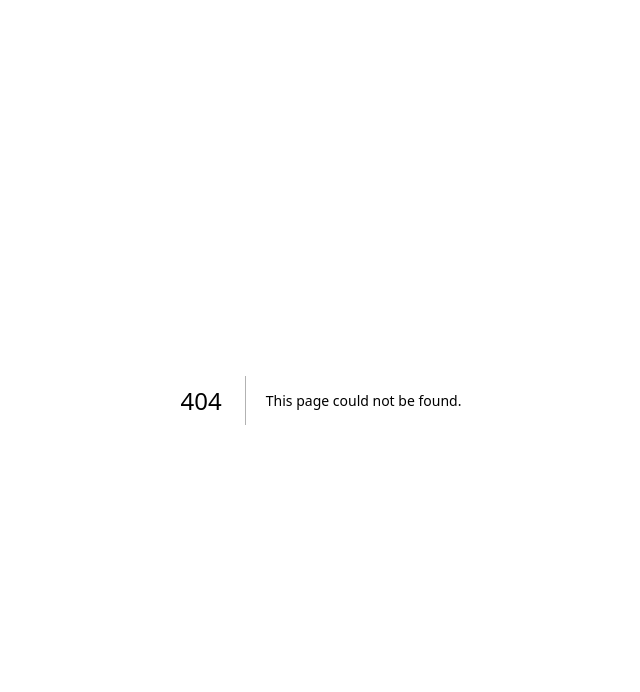
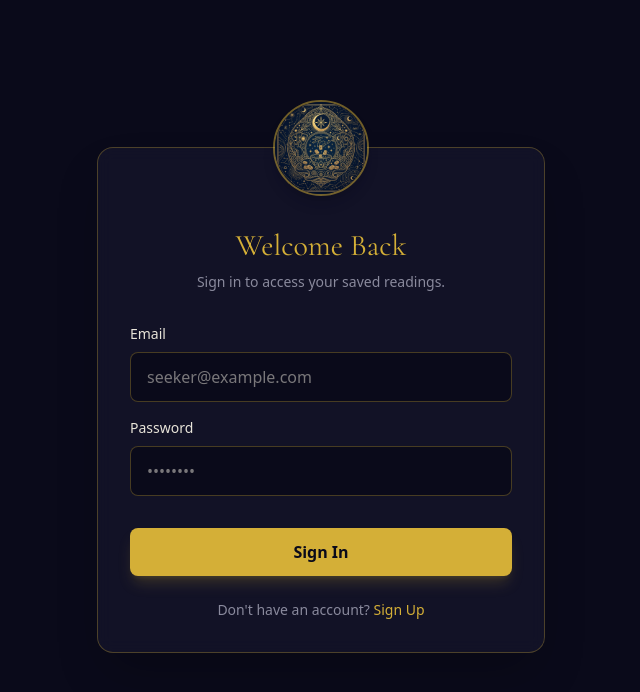
Before and after one commit to Velu2k03/Sortes, a Next.js app: page /auth in a window 1280 px wide. Before the commit this address had no page. Shown: the top 692 px of the page, without its empty margins (319-959 px from the left). Built offline with nearby package versions, Linux system fonts and the light colour scheme; no server answers.

Commit message:
feat(auth): integrate supabase auth and layout UI (Phase 8)

```diff
--- a/package.json
+++ b/package.json
@@ -10,6 +10,8 @@
     "verify": "npx tsx scripts/verify.ts"
   },
   "dependencies": {
+    "@supabase/ssr": "^0.12.7",
+    "@supabase/supabase-js": "^2.117.2",
     "framer-motion": "^13.4.5",
     "lucide-react": "^1.48.0",
     "next": "16.3.6",
--- /dev/null
+++ b/src/app/auth/callback/route.ts
@@ -0,0 +1,21 @@
+import { NextResponse } from 'next/server'
+import { createClient } from '@/lib/supabase/server'
+
+export async function GET(request: Request) {
+  const { searchParams, origin } = new URL(request.url)
+  const code = searchParams.get('code')
+
+  // if "next" is in param, use it as the redirect URL
+  const next = searchParams.get('next') ?? '/reading'
+
+  if (code) {
+    const supabase = await createClient()
+    const { error } = await supabase.auth.exchangeCodeForSession(code)
+    if (!error) {
+      return NextResponse.redirect(`${origin}${next}`)
+    }
+  }
+
+  // return the user to an error page with instructions
+  return NextResponse.redirect(`${origin}/auth?error=auth-callback-failed`)
+}
--- /dev/null
+++ b/src/app/auth/page.tsx
@@ -0,0 +1,119 @@
+"use client";
+
+import { useState } from "react";
+import { createClient } from "@/lib/supabase/client";
+import { useRouter } from "next/navigation";
+import Image from "next/image";
+
+export default function AuthPage() {
+  const [email, setEmail] = useState("");
+  const [password, setPassword] = useState("");
+  const [isLogin, setIsLogin] = useState(true);
+  const [loading, setLoading] = useState(false);
+  const [error, setError] = useState<string | null>(null);
+  const [message, setMessage] = useState<string | null>(null);
+
+  const router = useRouter();
+  const supabase = createClient();
+
+  const handleAuth = async (e: React.FormEvent) => {
+    e.preventDefault();
+    setLoading(true);
+    setError(null);
+    setMessage(null);
+
+    try {
+      if (isLogin) {
+        const { error } = await supabase.auth.signInWithPassword({
+          email,
+          password,
+        });
+        if (error) throw error;
+        router.push("/reading");
+        router.refresh();
+      } else {
+        const { error } = await supabase.auth.signUp({
+          email,
+          password,
+          options: {
+            emailRedirectTo: `${window.location.origin}/auth/callback`,
+          },
+        });
+        if (error) throw error;
+        setMessage("Check your email for the confirmation link!");
+      }
+    } catch (err: any) {
+      setError(err.message);
+    } finally {
+      setLoading(false);
+    }
+  };
+
+  return (
+    <main className="min-h-screen flex items-center justify-center p-4">
+      <div className="w-full max-w-md p-8 rounded-2xl bg-[#15152a]/80 border border-[#d4af37]/30 shadow-2xl backdrop-blur-sm relative">
+        <div className="absolute -top-12 left-1/2 -translate-x-1/2 w-24 h-24 rounded-full overflow-hidden border-2 border-[#d4af37]/50 shadow-lg">
+          <Image src="/logo_source.jpg" alt="Sortes Logo" fill className="object-cover" />
+        </div>
+
+        <div className="mt-12 text-center mb-8">
+          <h1 className="text-3xl font-[family-name:var(--font-cormorant)] text-[#d4af37] mb-2">
+            {isLogin ? "Welcome Back" : "Begin Your Journey"}
+          </h1>
+          <p className="text-[#8a8a9d] text-sm">
+            {isLogin ? "Sign in to access your saved readings." : "Create an account to save your tarot readings."}
+          </p>
+        </div>
+
+        <form onSubmit={handleAuth} className="space-y-4">
+          <div>
+            <label className="block text-[#e8e4d9] text-sm mb-2" htmlFor="email">Email</label>
+            <input
+              id="email"
+              type="email"
+              value={email}
+              onChange={(e) => setEmail(e.target.value)}
+              required
+              className="w-full bg-[#0a0a1a] border border-[#d4af37]/30 rounded-lg px-4 py-3 text-[#e8e4d9] focus:outline-none focus:border-[#d4af37] transition-colors"
+              placeholder="seeker@example.com"
+            />
+          </div>
+          <div>
+            <label className="block text-[#e8e4d9] text-sm mb-2" htmlFor="password">Password</label>
+            <input
+              id="password"
+              type="password"
+              value={password}
+              onChange={(e) => setPassword(e.target.value)}
+              required
+              className="w-full bg-[#0a0a1a] border border-[#d4af37]/30 rounded-lg px-4 py-3 text-[#e8e4d9] focus:outline-none focus:border-[#d4af37] transition-colors"
+              placeholder="••••••••"
+            />
+          </div>
+
+          {error && <div className="text-red-400 text-sm text-center p-2 bg-red-400/10 rounded">{error}</div>}
+          {message && <div className="text-green-400 text-sm text-center p-2 bg-green-400/10 rounded">{message}</div>}
+
+          <button
+            type="submit"
+            disabled={loading}
+            className="w-full bg-[#d4af37] text-[#0a0a1a] font-semibold py-3 rounded-lg hover:bg-[#e8c353] transition-colors disabled:opacity-50 mt-4 shadow-lg shadow-[#d4af37]/20"
+          >
+            {loading ? "Casting..." : (isLogin ? "Sign In" : "Sign Up")}
+          </button>
+        </form>
+
+        <div className="mt-6 text-center text-sm text-[#8a8a9d]">
+          {isLogin ? "Don't have an account? " : "Already have an account? "}
+          <button
+            onClick={() => setIsLogin(!isLogin)}
+            className="text-[#d4af37] hover:underline"
+            type="button"
+          >
+            {isLogin ? "Sign Up" : "Sign In"}
+          </button>
+        </div>
+      </div>
+    </main>
+  );
+}
--- /dev/null
+++ b/src/lib/supabase/client.ts
@@ -0,0 +1,12 @@
+import { createBrowserClient } from "@supabase/ssr";
+import { clientEnv } from "../env";
+
+export function createClient() {
+  const env = clientEnv();
+  // We use dummy URLs as fallback if not provided, just so the app doesn't crash during build/SSG
+  // In production, these should be securely passed via Vercel env vars
+  const supabaseUrl = env.NEXT_PUBLIC_SUPABASE_URL || "https://placeholder-project.supabase.co";
+  const supabaseKey = env.NEXT_PUBLIC_SUPABASE_ANON_KEY || "placeholder-anon-key";
+
+  return createBrowserClient(supabaseUrl, supabaseKey);
+}
--- /dev/null
+++ b/src/lib/supabase/middleware.ts
@@ -0,0 +1,35 @@
+import { createServerClient } from "@supabase/ssr";
+import { NextResponse, type NextRequest } from "next/server";
+import { clientEnv } from "../env";
+
+export async function updateSession(request: NextRequest) {
+  let supabaseResponse = NextResponse.next({
+    request,
+  });
+
+  const env = clientEnv();
+  const supabaseUrl = env.NEXT_PUBLIC_SUPABASE_URL || "https://placeholder-project.supabase.co";
+  const supabaseKey = env.NEXT_PUBLIC_SUPABASE_ANON_KEY || "placeholder-anon-key";
+
+  const supabase = createServerClient(supabaseUrl, supabaseKey, {
+    cookies: {
+      getAll() {
+        return request.cookies.getAll();
+      },
+      setAll(cookiesToSet) {
+        cookiesToSet.forEach(({ name, value, options }) => request.cookies.set(name, value));
+        supabaseResponse = NextResponse.next({
+          request,
+        });
+        cookiesToSet.forEach(({ name, value, options }) =>
+          supabaseResponse.cookies.set(name, value, options)
+        );
+      },
+    },
+  });
+
+  // refreshing the auth token
+  await supabase.auth.getUser();
+
+  return supabaseResponse;
+}
--- /dev/null
+++ b/src/lib/supabase/server.ts
@@ -0,0 +1,30 @@
+import { createServerClient } from "@supabase/ssr";
+import { cookies } from "next/headers";
+import { serverEnv } from "../env";
+
+export async function createClient() {
+  const cookieStore = await cookies();
+  const env = serverEnv();
+
+  const supabaseUrl = env.NEXT_PUBLIC_SUPABASE_URL || "https://placeholder-project.supabase.co";
+  const supabaseKey = env.NEXT_PUBLIC_SUPABASE_ANON_KEY || "placeholder-anon-key";
+
+  return createServerClient(supabaseUrl, supabaseKey, {
+    cookies: {
+      getAll() {
+        return cookieStore.getAll();
+      },
+      setAll(cookiesToSet) {
+        try {
+          cookiesToSet.forEach(({ name, value, options }) => {
+            cookieStore.set(name, value, options);
+          });
+        } catch (error) {
+          // The `set` method was called from a Server Component.
+          // This can be ignored if you have middleware refreshing
+          // user sessions.
+        }
+      },
+    },
+  });
+}
--- /dev/null
+++ b/src/middleware.ts
@@ -0,0 +1,19 @@
+import { type NextRequest } from "next/server";
+import { updateSession } from "@/lib/supabase/middleware";
+
+export async function middleware(request: NextRequest) {
+  return await updateSession(request);
+}
+
+export const config = {
+  matcher: [
+    /*
+     * Match all request paths except for the ones starting with:
+     * - _next/static (static files)
+     * - _next/image (image optimization files)
+     * - favicon.ico (favicon file)
+     * Feel free to modify this pattern to include more paths.
+     */
+    "/((?!_next/static|_next/image|favicon.ico|.*\\.(?:svg|png|jpg|jpeg|gif|webp)$).*)",
+  ],
+};
```
Also changed, not shown: 1 other file (tests, documents, lock files or other folders).
